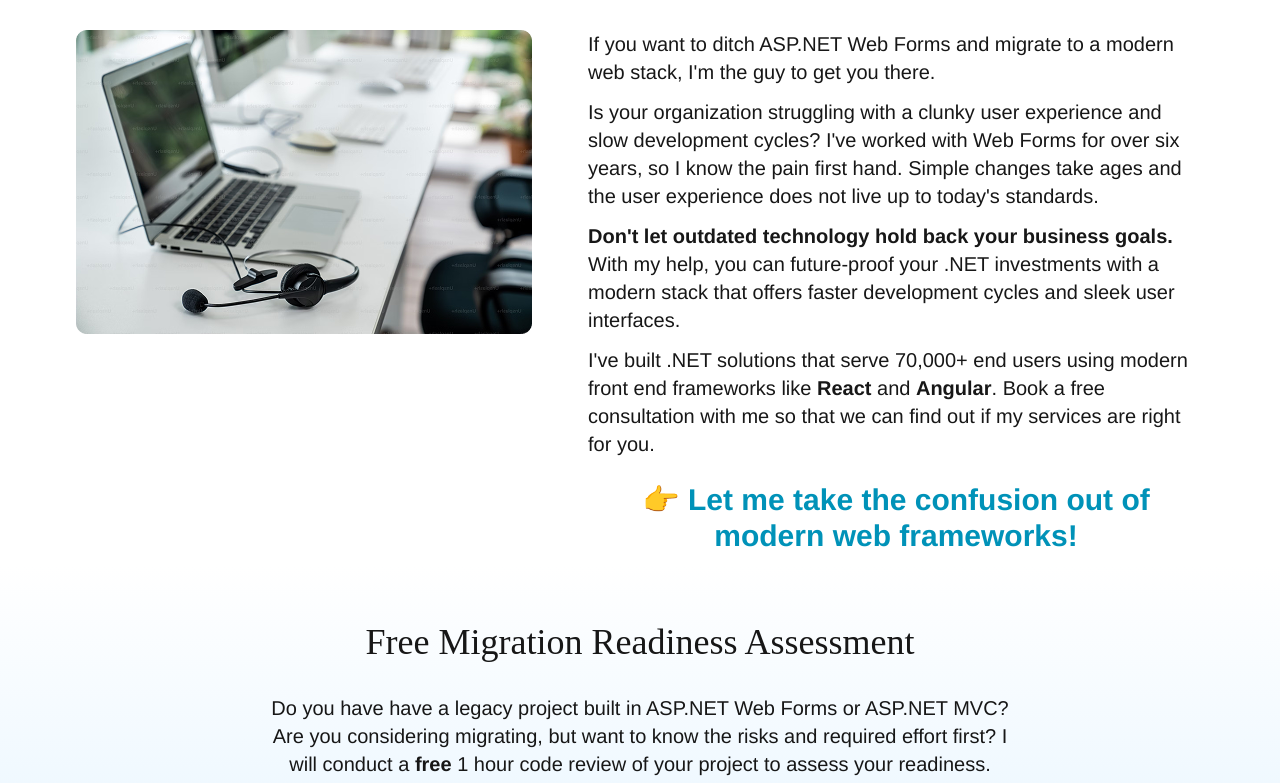
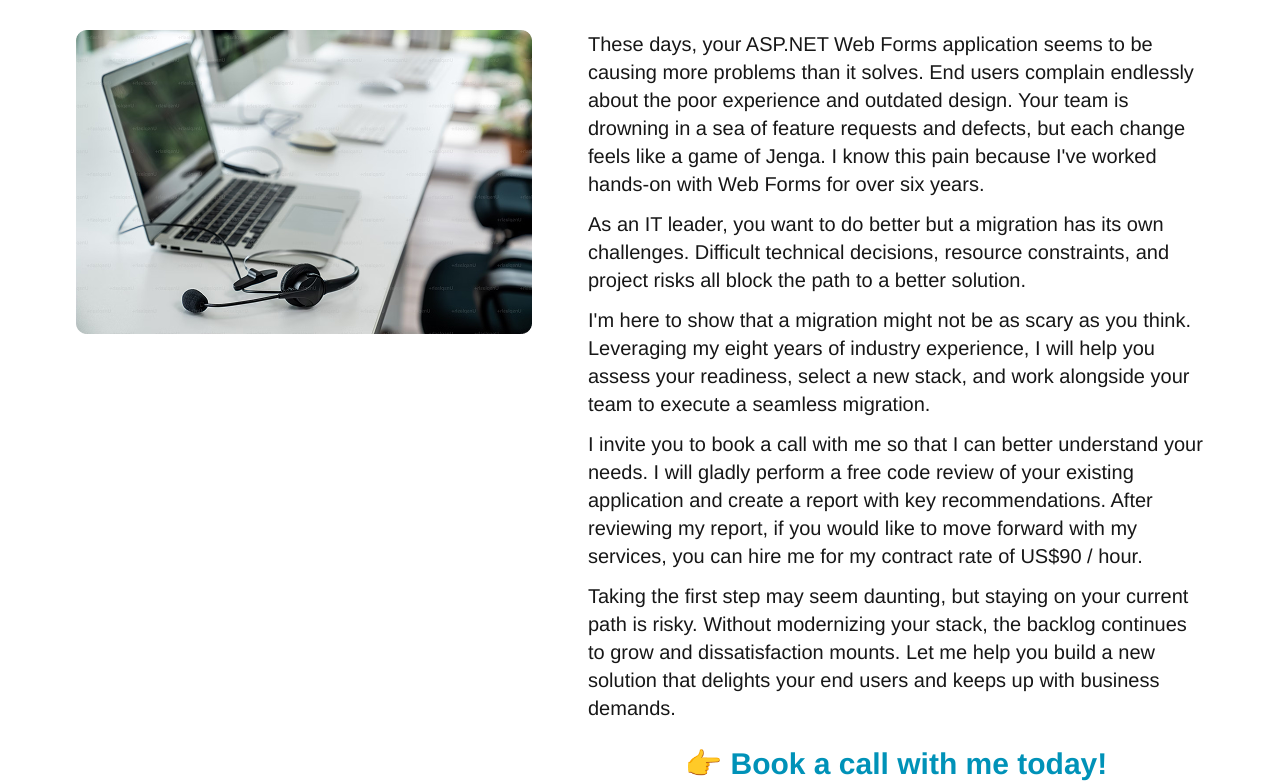
Before and after one commit to Midnight-Sky-Software-Solutions/joeljca-v3, a Next.js app: page / in a window 1280 px wide. Shown: the part 505-1288 px from the top of the page. Built offline with nearby package versions, Linux system fonts and the light colour scheme; a web font is replaced by a local one.

Commit message:
New copy

```diff
--- a/app/services.tsx
+++ b/app/services.tsx
@@ -23,16 +23,19 @@ export default function Services() {
             className="grow text-xl space-y-3"
           >
             <p>
-              If you want to ditch ASP.NET Web Forms and migrate to a modern web stack, I&apos;m the guy to get you there.
+              These days, your ASP.NET Web Forms application seems to be causing more problems than it solves. End users complain endlessly about the poor experience and outdated design. Your team is drowning in a sea of feature requests and defects, but each change feels like a game of Jenga. I know this pain because I&apos;ve worked hands-on with Web Forms for over six years.
             </p>
             <p>
-              Is your organization struggling with a clunky user experience and slow development cycles? I&apos;ve worked with Web Forms for over six years, so I know the pain first hand. Simple changes take ages and the user experience does not live up to today&apos;s standards.
+              As an IT leader, you want to do better but a migration has its own challenges. Difficult technical decisions, resource constraints, and project risks all block the path to a better solution.
             </p>
             <p>
-              <b>Don&apos;t let outdated technology hold back your business goals.</b> With my help, you can future-proof your .NET investments with a modern stack that offers faster development cycles and sleek user interfaces.
+              I&apos;m here to show that a migration might not be as scary as you think. Leveraging my eight years of industry experience, I will help you assess your readiness, select a new stack, and work alongside your team to execute a seamless migration.
             </p>
             <p>
-              I&apos;ve built .NET solutions that serve 70,000+ end users using modern front end frameworks like <b>React</b> and <b>Angular</b>. Book a free consultation with me so that we can find out if my services are right for you.
+              I invite you to book a call with me so that I can better understand your needs. I will gladly perform a free code review of your existing application and create a report with key recommendations. After reviewing my report, if you would like to move forward with my services, you can hire me for my contract rate of US$90 / hour.
+            </p>
+            <p>
+              Taking the first step may seem daunting, but staying on your current path is risky. Without modernizing your stack, the backlog continues to grow and dissatisfaction mounts. Let me help you build a new solution that delights your end users and keeps up with business demands.
             </p>
             <motion.div
               initial={{ scale: 0 }}
@@ -40,7 +43,7 @@ export default function Services() {
               viewport={{ once: true }}
             >
               <p className="text-center text-cyan-600 font-bold py-3 text-3xl">
-                <Link href="/contact">👉 Let me take the confusion out of modern web frameworks!</Link>
+                <Link href="/contact">👉 Book a call with me today!</Link>
               </p>
             </motion.div>
           </div>
```
